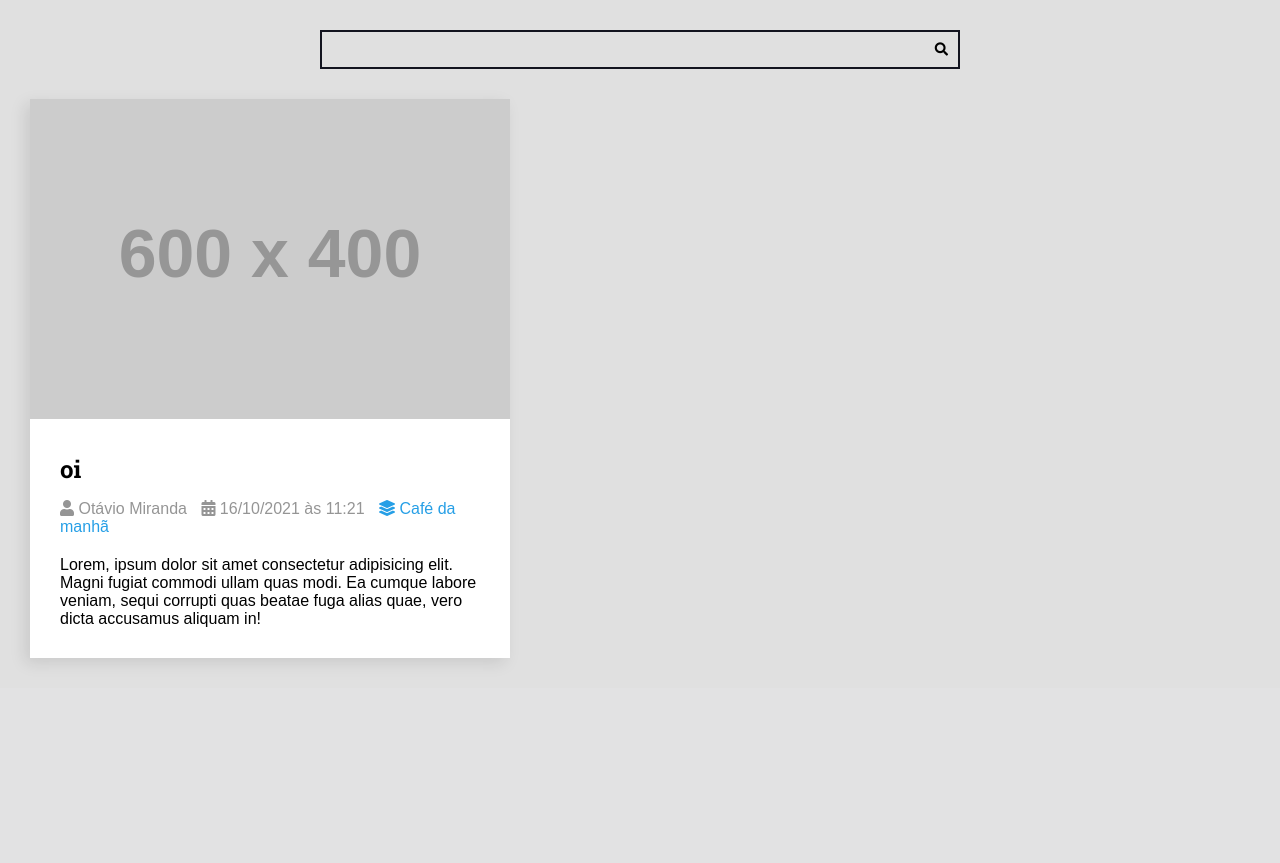
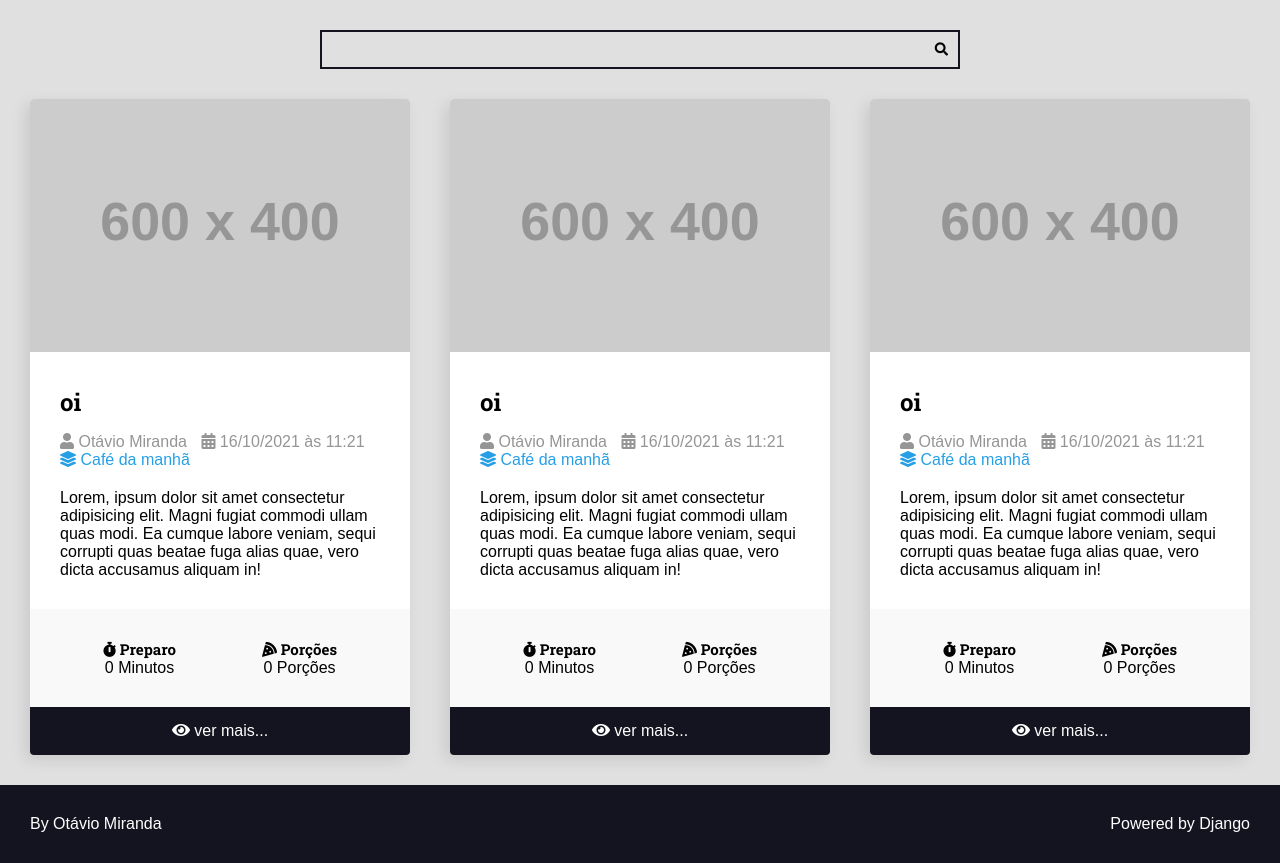
Before and after one commit to Pedro3337/projeto-django-projeto1, a Django app: page / in a window 1280 px wide. Shown: the part 113-976 px from the top of the page. Before the commit the page ends 778 px from the top, so only its background shows below. Run offline with Django 5.2, Linux system fonts and the light colour scheme; grey boxes labelled with a size stand in for pictures from a placeholder-image service; some libraries are stand-ins or nearby versions.

Commit message:
add footer

```diff
--- a/recipes/templates/recipes/pages/home.html
+++ b/recipes/templates/recipes/pages/home.html
@@ -7,43 +7,15 @@
 
     <div class="main-content-container">
         <div class="main-content main-content-list container">
-            <div class="recipe recipe-list-item">
-                <div class="recipe-cover">
-                    <img src="https://placehold.co/600x400" alt="Temporário">
-                </div>
 
-                <div class="recipe-title-container">
-                    <h2 class="recipe-title">
-                        oi
-                    </h2>
-                </div>
+            {% include "recipes/partials/recipe.html" %}
+            {% include "recipes/partials/recipe.html" %}
+            {% include "recipes/partials/recipe.html" %}
 
-                <div class="recipe-author">
-                    <span class="recipe-author-item">
-                        <i class="fas fa-user"></i>
-                        Otávio Miranda
-                    </span>
-                    <span class="recipe-author-item">
-                        <i class="fas fa-calendar-alt"></i>
-                        16/10/2021 às 11:21
-                    </span>
-                    <span class="recipe-author-item">
-                        <a href="/recipes/category/cafe-da-manha/">
-                            <i class="fas fa-layer-group"></i>
-                            <span>Café da manhã</span>
-                        </a>
-                    </span>
-                </div>
-
-                <div class="recipe-content">
-                    <p>Lorem, ipsum dolor sit amet consectetur adipisicing elit. Magni fugiat commodi ullam quas modi.
-                        Ea cumque labore veniam, sequi corrupti quas beatae fuga alias quae, vero dicta accusamus
-                        aliquam in!</p>
-                </div>
-
-            </div>
         </div>
     </div>
 
+    {% include "recipes/partials/footer.html" %}
+
 </body>
 </html>
--- /dev/null
+++ b/recipes/templates/recipes/partials/footer.html
@@ -0,0 +1,9 @@
+<footer class="main-footer">
+  <div class="developer">
+    <a href="https://www.otaviomiranda.com.br/" target="_blank" rel="noreferrer noopener">By Otávio Miranda</a>
+  </div>
+
+  <div class="powered">
+    <a href="https://www.djangoproject.com/" target="_blank" rel="noreferrer noopener">Powered by Django</a>
+  </div>
+</footer>
--- a/recipes/templates/recipes/partials/head.html
+++ b/recipes/templates/recipes/partials/head.html
@@ -182,6 +182,8 @@
         box-shadow: -5px 5px 15px rgba(0,0,0,.1);
         transform: scale(1);
         transition: all 300ms ease-in-out;
+        border-radius: .4rem;
+        overflow: hidden;
       }
 
       .recipe img  {
@@ -223,7 +225,58 @@
       }
 
       .recipe-author a:hover {
-        color: var(--color-primary-dark)
+        color: var(--color-primary-dark);
+      }
+
+      .recipe-meta-container {
+        display: flex;
+        flex-flow: row wrap;
+        padding: var(--spacing-gutter-medium);
+        background-color: var(--color-gray-0);
+      }
+
+      .recipe-meta {
+        display: flex;
+        flex-flow: column wrap;
+        flex-shrink: 1;
+        flex-grow: 1;
+        text-align: center;
+      }
+
+      .recipe-meta-title {
+        font-size: 1.5rem;
+      }
+
+      .recipe-footer a {
+        background: var(--color-primary-dark);
+        display: block;
+        color: white;
+        text-decoration: none;
+        text-align: center;
+        padding:  1.5rem var(--spacing-gutter-medium);
+        transition:  all 300ms ease-in-out;
+      }
+
+      .recipe-footer a:hover {
+        filter: brightness(2);
+      }
+
+      .main-footer {
+        display: flex;
+        background: var(--color-primary-dark);
+        color: var(--color-white);
+        justify-content: space-between;
+        padding: var(--spacing-gutter-medium);
+      }
+
+      .main-footer a {
+        color: var(--color-white);
+        text-decoration: none;
+        transition: all 300ms ease-in-out;
+      }
+
+      .main-footer a:hover {
+        filter: brightness(.8);
       }
 
     </style>
--- /dev/null
+++ b/recipes/templates/recipes/partials/recipe.html
@@ -0,0 +1,58 @@
+<div class="recipe recipe-list-item">
+    <div class="recipe-cover">
+        <img src="https://placehold.co/600x400" alt="Temporário">
+    </div>
+
+    <div class="recipe-title-container">
+        <h2 class="recipe-title">
+            oi
+        </h2>
+    </div>
+
+    <div class="recipe-author">
+        <span class="recipe-author-item">
+            <i class="fas fa-user"></i>
+            Otávio Miranda
+        </span>
+        <span class="recipe-author-item">
+            <i class="fas fa-calendar-alt"></i>
+            16/10/2021 às 11:21
+        </span>
+        <span class="recipe-author-item">
+            <a href="/recipes/category/cafe-da-manha/">
+                <i class="fas fa-layer-group"></i>
+                <span>Café da manhã</span>
+            </a>
+        </span>
+    </div>
+
+    <div class="recipe-content">
+        <p>Lorem, ipsum dolor sit amet consectetur adipisicing elit. Magni fugiat commodi ullam quas modi.
+            Ea cumque labore veniam, sequi corrupti quas beatae fuga alias quae, vero dicta accusamus
+            aliquam in!</p>
+    </div>
+
+
+    <div class="recipe-meta-container">
+        <div class="recipe-meta recipe-preparation">
+            <h3 class="recipe-meta-title"><i class="fas fa-stopwatch"></i> Preparo</h3>
+            <div class="recipe-meta-text">
+                0 Minutos
+            </div>
+        </div>
+        <div class="recipe-meta recipe-servings">
+            <h3 class="recipe-meta-title"><i class="fas fa-pizza-slice"></i> Porções</h3>
+            <div class="recipe-meta-text">
+                0 Porções
+            </div>
+        </div>
+    </div>
+
+    <footer class="recipe-footer">
+        <a class="recipe-read-more button button-dark button-full-width" href="/recipes/3/">
+            <i class="fas fa-eye"></i>
+            <span>ver mais...</span>
+        </a>
+    </footer>
+
+</div>
```
